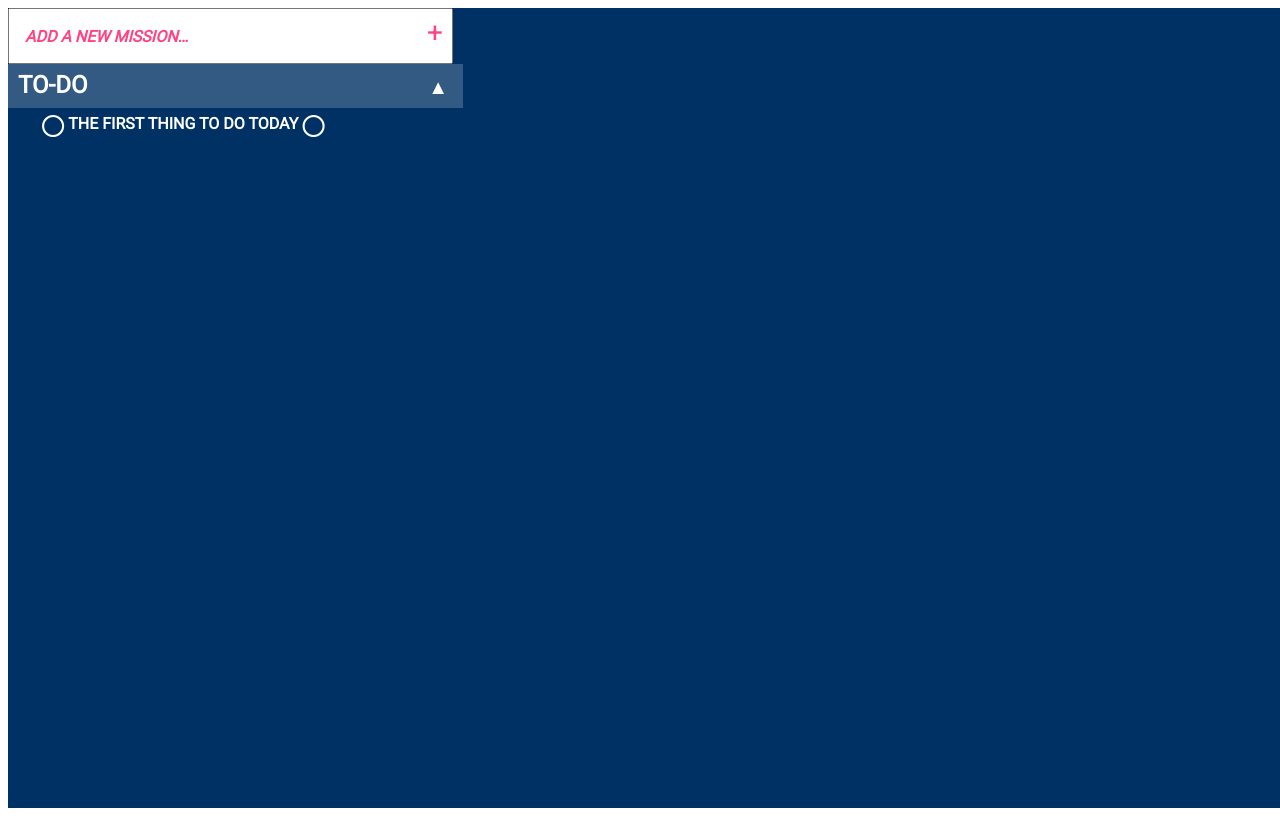
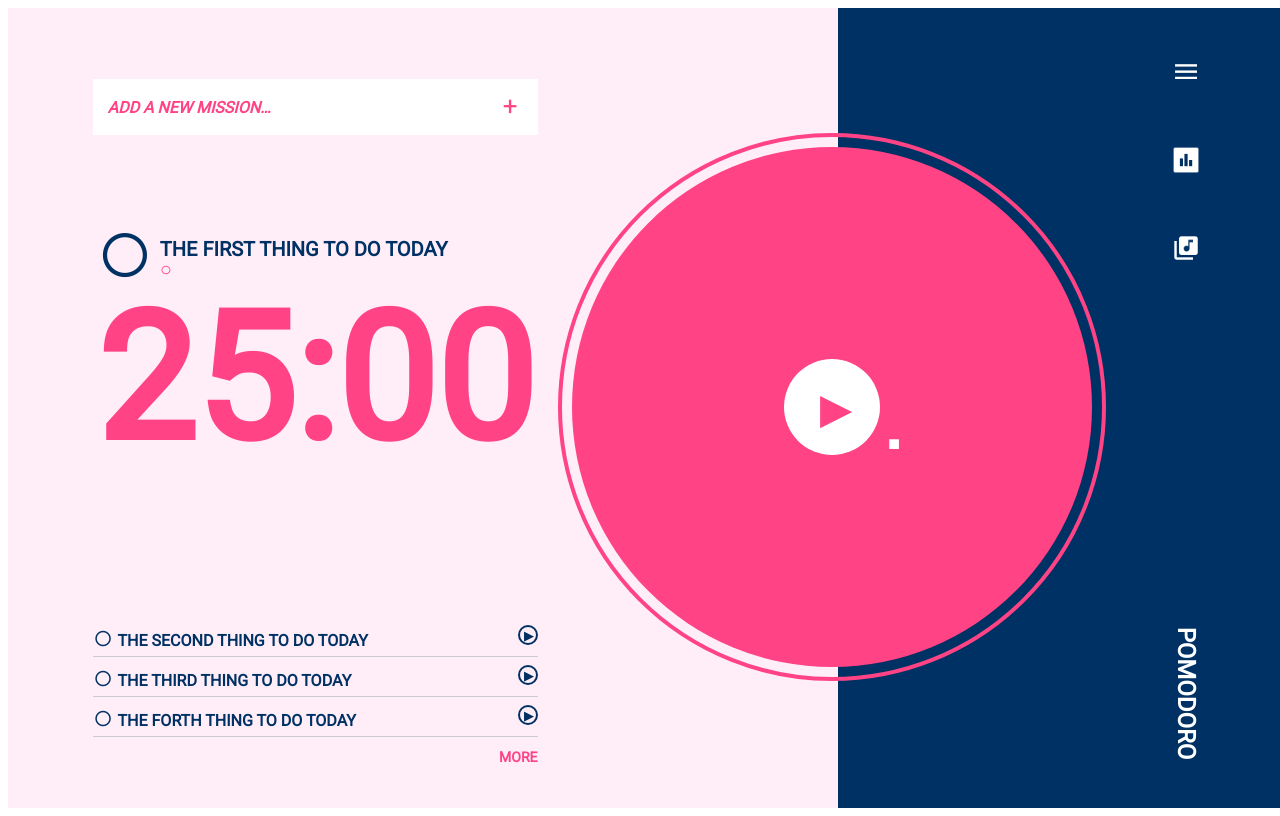
Before and after one commit to Chienli/Tomato_Clock, a Vue app: page / in a window 1280 px wide. Built offline with nearby package versions, Linux system fonts and the light colour scheme.

Commit message:
discard something documents

```diff
--- a/src/App.vue
+++ b/src/App.vue
@@ -1,19 +1,16 @@
 <template>
   <div id="app">
-    <!-- <Main /> -->
-    <TodoList />
+    <Main />
   </div>
 </template>
 
 <script>
 import Main from "./views/Main.vue";
-import TodoList from "./views/TodoList.vue";
 
 export default {
   name: "app",
   components: {
-    Main,
-    TodoList
+    Main
   }
 };
 </script>
--- a/src/components/mainComponents/Dashboard.vue
+++ b/src/components/mainComponents/Dashboard.vue
@@ -145,5 +145,4 @@ export default {
     }
   }
 }
-
 </style>
--- a/src/views/TodoList.vue
+++ /dev/null
@@ -1,97 +0,0 @@
-<template>
-  <div class="todolistView">
-    <div class="inputBox">
-      <label for="addTodo">+</label>
-      <input class="addTodo" type="text" placeholder="ADD A NEW MISSION…" />
-    </div>
-    <div class="listBox">
-      <div class="listHeader">
-        <div class="updown">▲</div>TO-DO
-      </div>
-      <div class="listBody">
-        <div class="list">
-          <div class="status">○</div>
-          <div>THE FIRST THING TO DO TODAY</div>
-          <div class="playBtn">○</div>
-        </div>
-      </div>
-    </div>
-  </div>
-</template>
-<script>
-export default {};
-</script>
-<style lang="scss" scoped>
-.todolistView {
-  width: 100%;
-  height: 100%;
-  background-color: #003164;
-  .inputBox {
-    width: 445px;
-    height: 56px;
-    position: relative;
-    label[for="addTodo"] {
-      position: absolute;
-      right: 10px;
-      top: 8px;
-      color: #ff4384;
-      font-family: "roboto";
-      font-size: 28px;
-    }
-    .addTodo {
-      width: 100%;
-      height: 100%;
-      box-sizing: border-box;
-      padding: 15px;
-      font-weight: bold;
-      font-family: "roboto";
-      font-style: italic;
-      font-size: 16px;
-      &::placeholder {
-        color: #ff4384;
-      }
-    }
-  }
-}
-.listHeader {
-  width: 455px;
-  height: 44px;
-  background-color: #335a83;
-  color: white;
-  box-sizing: border-box;
-  padding: 10px;
-  font-weight: bold;
-  font-family: "roboto";
-  font-size: 24px;
-  line-height: 22px;
-  position: relative;
-  .updown {
-    font-size: 20px;
-    position: absolute;
-    right: 15px;
-    top: 12px;
-  }
-  .rotateArrow {
-    transform: rotate(180deg);
-  }
-}
-.list {
-  width: 445px;
-  height: 32px;
-  color: white;
-  box-sizing: border-box;
-  padding: 0 30px;
-  font-weight: bold;
-  font-family: "roboto";
-  font-size: 16px;
-  line-height: 16px;
-  display: flex;
-  align-items: center;
-  .status {
-    font-size: 50px;
-  }
-  .playBtn {
-    font-size: 50px;
-  }
-}
-</style>
```
Also changed, not shown: src/components/todoListComponents/NavButton.vue (deleted, +0 -16 lines).
